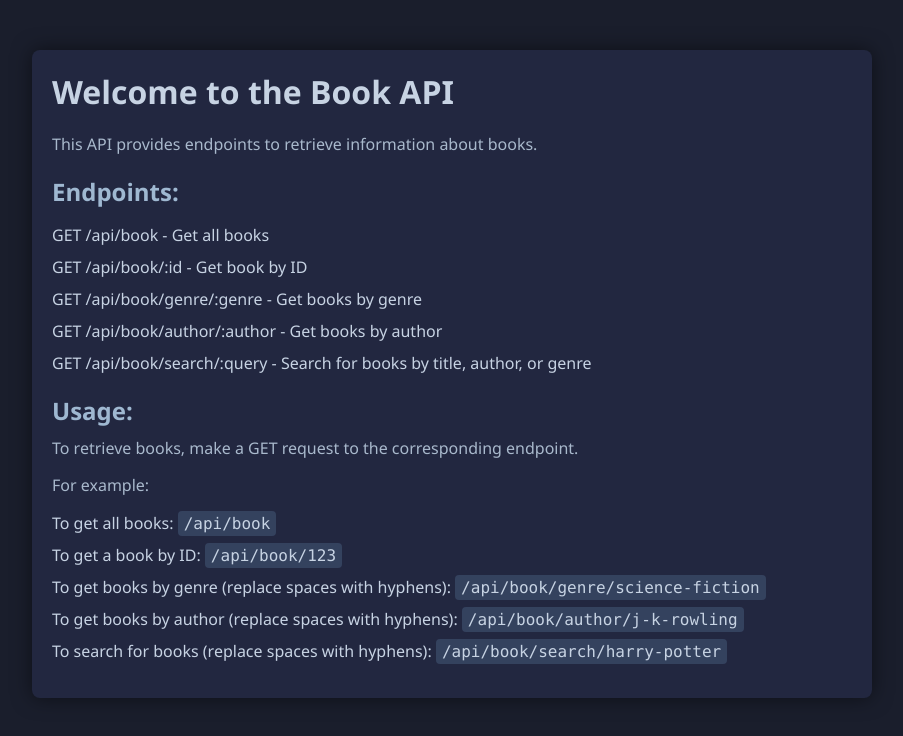
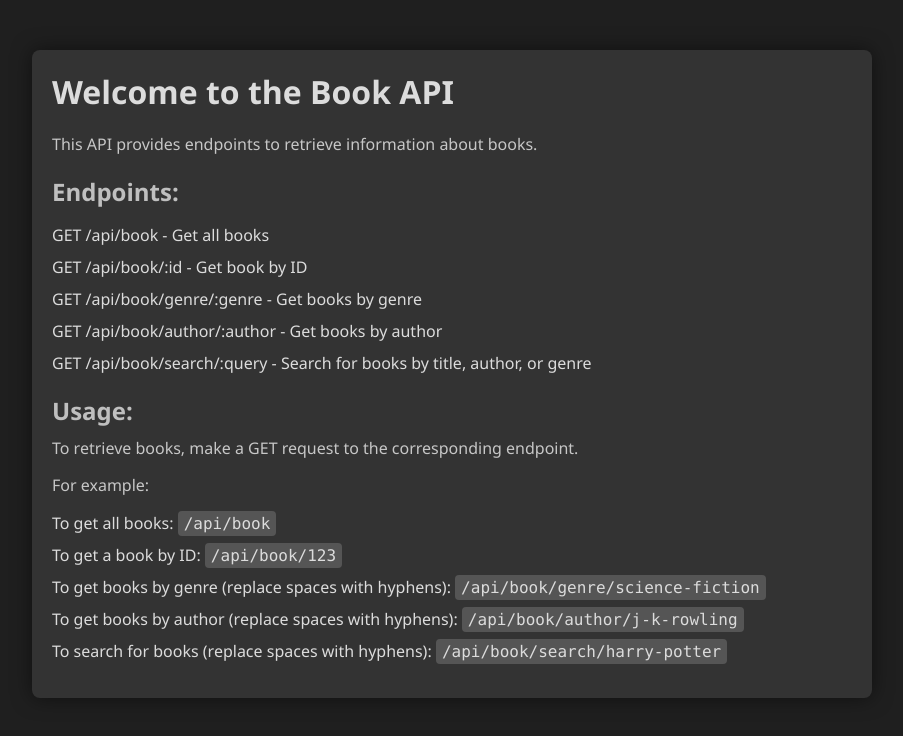
Before and after one commit to sarojdey/pustak-api, a website: page api.html in a window 1280 px wide. Shown: the whole page, without its empty margins (188-1091 px from the left). Drawn offline with Linux system fonts and the light colour scheme.

Commit message:
black shade looked good

```diff
--- a/api.html
+++ b/api.html
@@ -7,8 +7,8 @@
     <style>
       body {
         font-family: "Segoe UI", Tahoma, Geneva, Verdana, sans-serif;
-        background-color: #1a1e2c;
-        color: #c7d3e3;
+        background-color: #1f1f1f;
+        color: #dcdcdc;
         margin: 0;
         padding: 0;
       }
@@ -17,26 +17,26 @@
         max-width: 800px;
         margin: 50px auto;
         padding: 20px;
-        background-color: #222740;
+        background-color: #333333;
         box-shadow: 0 0 20px rgba(0, 0, 0, 0.5);
         border-radius: 8px;
       }
 
       h1 {
-        color: #c7d3e3;
+        color: #dcdcdc;
         margin: 0 0 20px;
         font-size: 32px;
       }
 
       h2 {
-        color: #9fb8d1;
+        color: #bfbfbf;
         margin: 20px 0 10px;
         font-size: 24px;
       }
 
       p {
         margin: 0 0 15px;
-        color: #a9b9cc;
+        color: #c7c7c7;
       }
 
       ul {
@@ -49,11 +49,11 @@
       }
 
       code {
-        background-color: #34425e;
+        background-color: #555555;
         padding: 3px 6px;
         border-radius: 4px;
         font-family: Consolas, Monaco, "Andale Mono", "Ubuntu Mono", monospace;
-        color: #c7d3e3;
+        color: #dcdcdc;
       }
     </style>
   </head>
```
